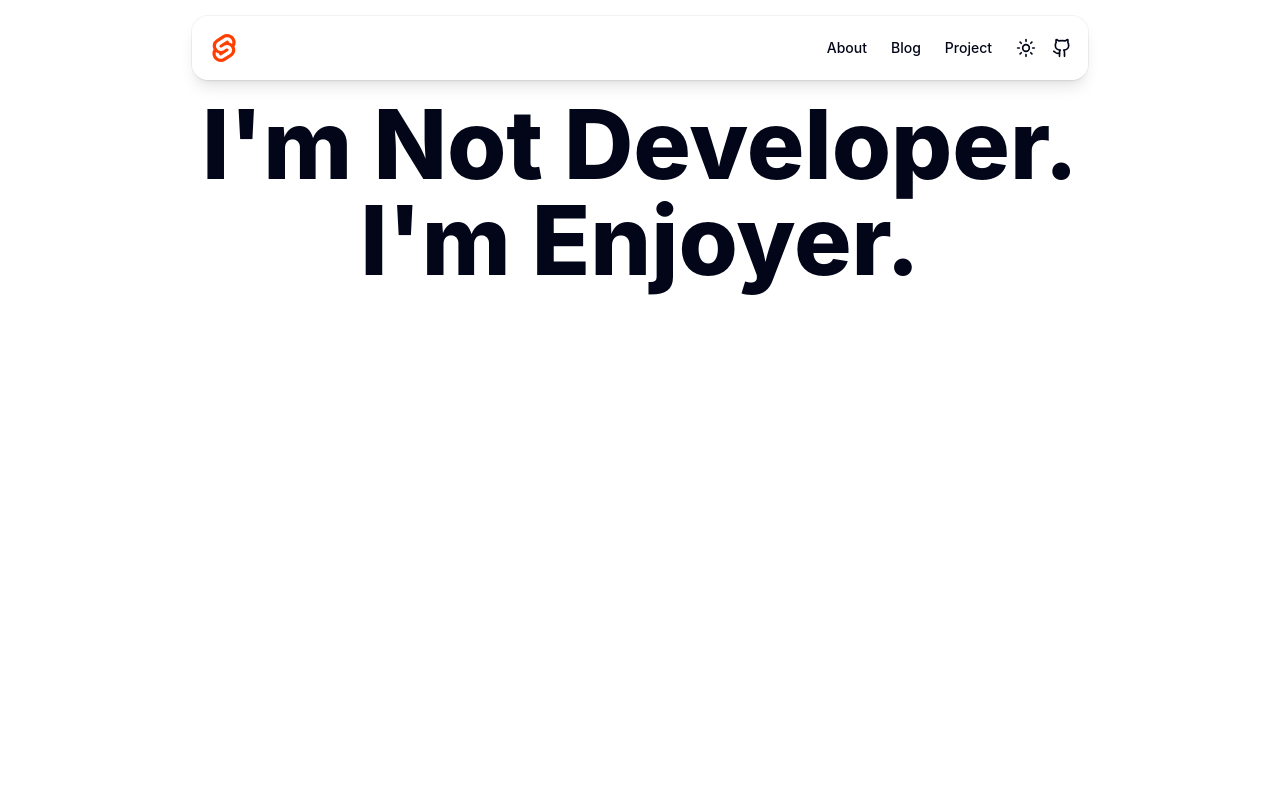
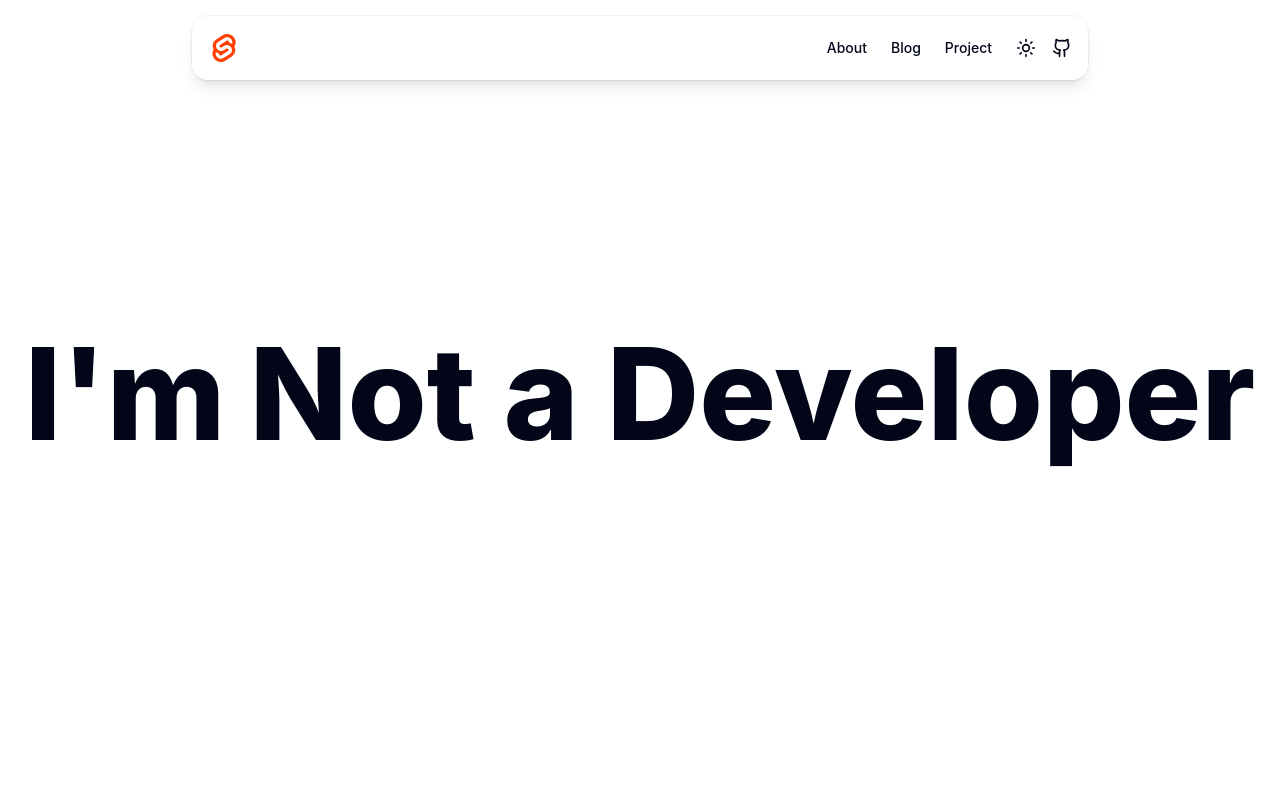
Before and after one commit to markab-j/markab-j.github.io, a SvelteKit app: page / in a window 1280 px wide. Shown: the top 800 px of the page. Built offline with nearby package versions, Linux system fonts and the light colour scheme; a web font is replaced by a local one.

Commit message:
feat: 히어로 페이지

```diff
--- a/package.json
+++ b/package.json
@@ -29,6 +29,7 @@
 		"eslint-plugin-svelte": "^3.0.0",
 		"gh-pages": "^6.3.0",
 		"globals": "^16.0.0",
+		"gsap": "^3.13.0",
 		"mode-watcher": "^1.1.0",
 		"prettier": "^3.4.2",
 		"prettier-plugin-svelte": "^3.3.3",
--- a/src/routes/+page.svelte
+++ b/src/routes/+page.svelte
@@ -1,7 +1,90 @@
 <script lang="ts">
+	import { onMount } from 'svelte';
+	import { gsap } from 'gsap';
+	import { ScrollTrigger } from 'gsap/ScrollTrigger';
+	import { browser } from '$app/environment';
+
+	function wordsAnimation() {
+		gsap.set('.words', {
+			yPercent: -66.66,
+		});
+
+		gsap.timeline({
+			repeat: -1,
+		})
+			.to('.words', {
+				yPercent: -33.33,
+				duration: 0.7,
+				ease: 'power3.inOut',
+				delay: 1.5,
+			})
+			.to('.words', {
+				yPercent: 0,
+				duration: 0.7,
+				ease: 'power3.inOut',
+				delay: 1.5,
+			});
+	}
+
+	onMount(() => {
+		if (browser) {
+			gsap.registerPlugin(ScrollTrigger);
+			wordsAnimation();
+
+			const animatedElements: HTMLElement[] = gsap.utils.toArray('.scroll-reveal');
+			animatedElements.forEach((elem) => {
+				gsap.from(elem, {
+					y: 50,
+					opacity: 0,
+					duration: 0.8,
+					ease: 'power3.out',
+					scrollTrigger: {
+						trigger: elem,
+						start: 'top 80%',
+						toggleActions: 'play none none reverse',
+					},
+				});
+			});
+		}
+	});
 </script>
 
-<section class="min-h-screen flex flex-col">
-	<h1 class="text-8xl font-extrabold text-center">I'm Not Developer.</h1>
-	<h1 class="text-8xl font-extrabold text-center">I'm Enjoyer.</h1>
-</section>
+<svelte:head>
+	<title>markab-j's Blog</title>
+</svelte:head>
+
+<div>
+	<div class="sticky top-0 -z-10 h-screen">
+		<div class="-mt-header flex h-full items-center justify-center">
+			<div class="flex text-7xl font-extrabold md:text-9xl">
+				<span class="mr-6">I'm</span>
+				<div class="inline-block h-[1.1em] overflow-hidden align-top">
+					<div class="words">
+						<p class="pb-[0.2em]">Not a Developer</p>
+						<p class="pb-[0.2em]">Just an Enjoyer</p>
+						<p class="pb-[0.2em]">Not a Developer</p>
+					</div>
+				</div>
+			</div>
+		</div>
+	</div>
+
+	<div class="relative bg-background/80 backdrop-blur-md">
+		<div class="mx-auto max-w-3xl space-y-8 p-8">
+			<div class="h-[25vh]"></div>
+			<h2 class="scroll-reveal text-4xl font-bold">즐기는 사람</h2>
+			<p class="scroll-reveal text-lg leading-relaxed">
+				저는 스스로를 ‘개발자’라고 정의하지 않습니다. 그저 무언가를 만들고, 실험하고, 문제를 해결하는 과정을 즐기는 사람일 뿐입니다.
+			</p>
+
+			<p class="scroll-reveal text-lg leading-relaxed">
+				여기에는 완벽하게 정리된 지식보다, 직접 부딪히며 얻은 경험과 고민이 그대로 남아 있습니다. 때로는 서툴고 불완전할지라도, 그런 과정 하나하나가 저를 조금씩 앞으로 나아가게 합니다.
+			</p>
+
+			<p class="scroll-reveal text-lg leading-relaxed">
+				기술을 파고들고 아이디어를 실제로 구현하는 과정 자체가 즐겁습니다.
+			</p>
+			<div class="h-[25vh]"></div>
+		</div>
+	</div>
+</div>
```
Also changed, not shown: 1 other file (tests, documents, lock files or other folders).
